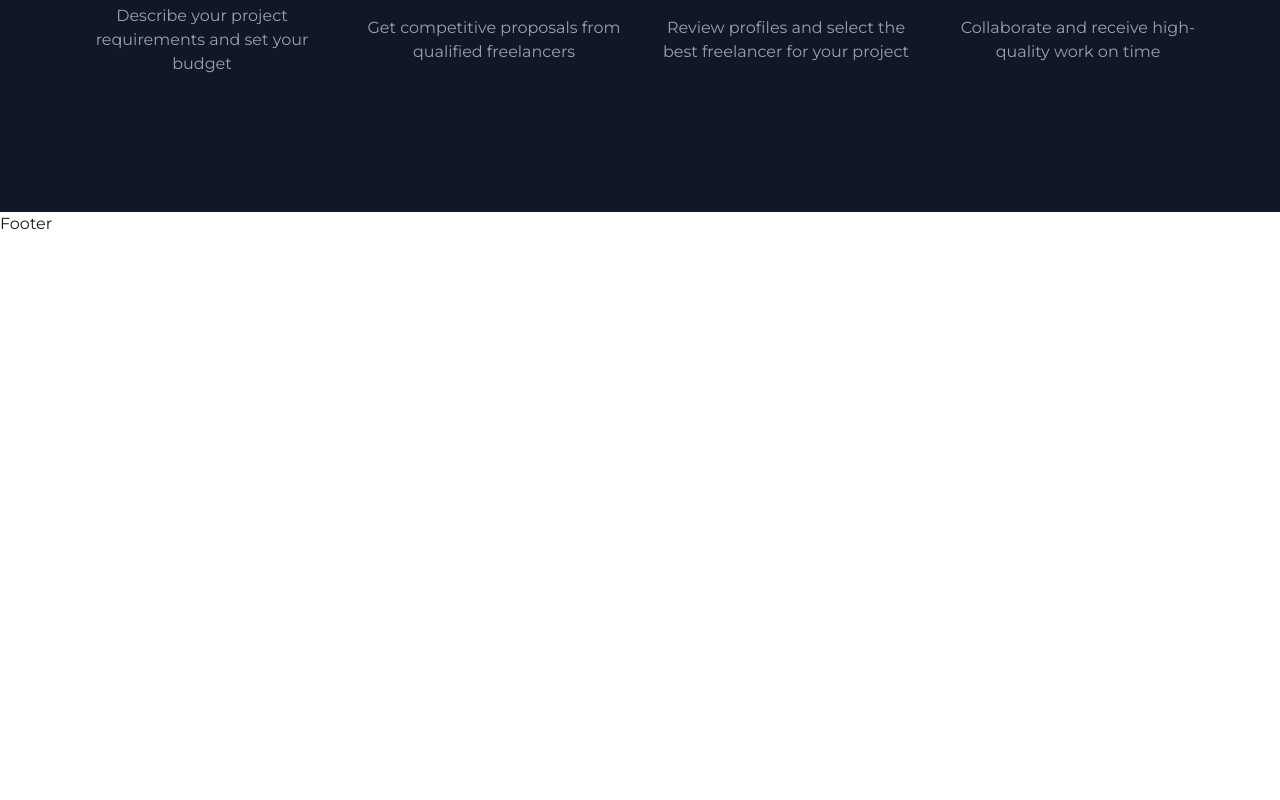
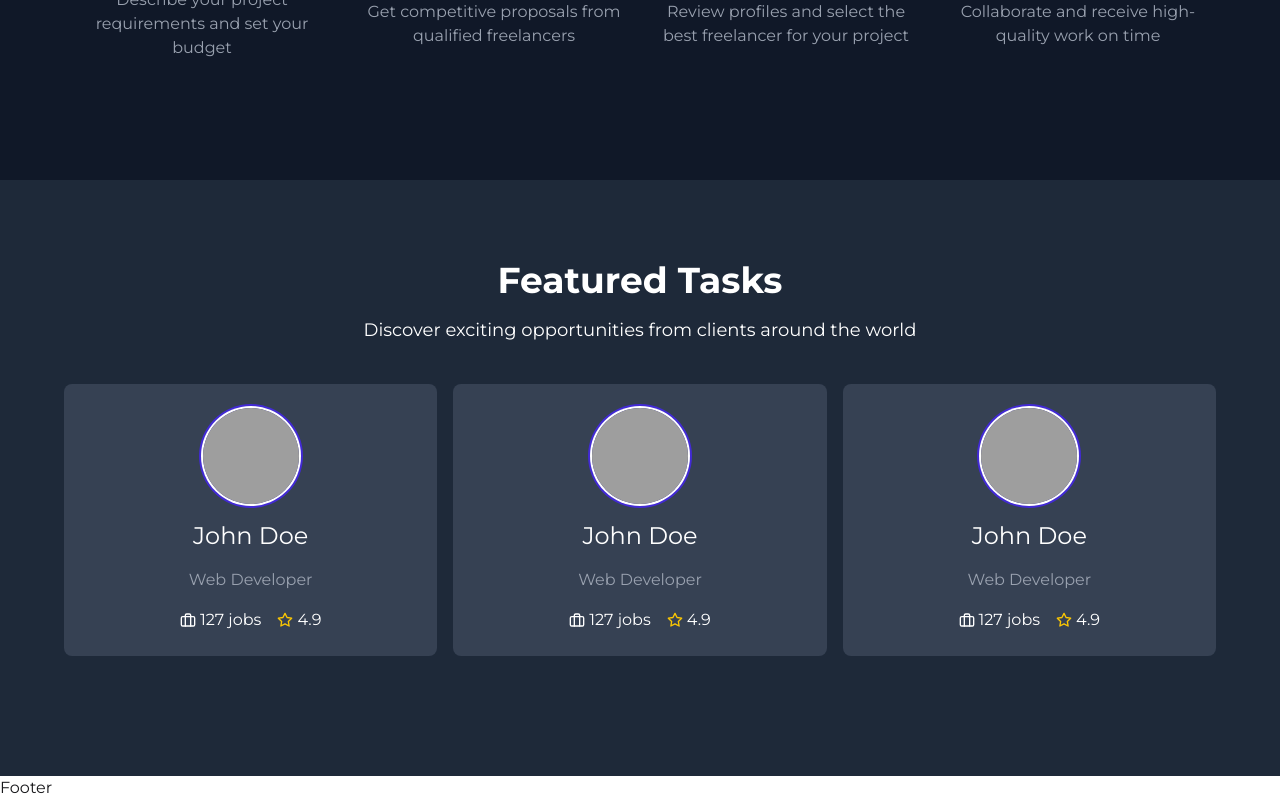
Before and after one commit to Ebadur-Rahman-Shohag/task-hub-client, a React (Vite) app: page / in a window 1280 px wide. Shown: the part 2148-2948 px from the top of the page. Before the commit the page ends 2384 px from the top, so only its background shows below. Built offline with nearby package versions, Linux system fonts and the light colour scheme; grey boxes are pictures that could not be loaded.

Commit message:
add TopRated and TopRatedCard components; integrate TopRated into Home page

```diff
--- a/src/components/HowWorksCard/HowWorksCard.jsx
+++ b/src/components/HowWorksCard/HowWorksCard.jsx
@@ -3,7 +3,7 @@ import React from 'react'
 function HowWorksCard({ title, description, color, number }) {
     console.log(color);
     return (
-        <div className='flex flex-col gap-4 justify-center items-center py-4'>
+        <div className='flex flex-col gap-4 justify-center items-center'>
             {/* number */}
             <div className={`w-16 h-16 rounded-full ${color} text-white flex justify-center items-center`}>
                 <p>{number}</p>
--- /dev/null
+++ b/src/components/TopRated/TopRated.jsx
@@ -0,0 +1,25 @@
+import React from "react";
+import TopRatedCard from "../TopRatedCard/TopRatedCard";
+
+function TopRated() {
+    return (
+        <div className="bg-[#1E2939] w-full py-20">
+            {/* title and description */}
+            <div className="w-full flex flex-col justify-center items-center gap-4 text-white">
+                <h1 className="text-4xl font-bold">Featured Tasks</h1>
+                <p className="text-lg">
+                    Discover exciting opportunities from clients around the world
+                </p>
+            </div>
+            {/* cards container */}
+            <div className='w-full grid grid-cols-3 gap-4 py-10  max-w-6xl mx-auto'>
+                <TopRatedCard />
+                <TopRatedCard />
+                <TopRatedCard />
+
+            </div>
+        </div>
+    );
+}
+
+export default TopRated;
--- /dev/null
+++ b/src/components/TopRatedCard/TopRatedCard.jsx
@@ -0,0 +1,24 @@
+import React from "react";
+import { FiBriefcase, FiStar } from "react-icons/fi";
+
+function TopRatedCard() {
+    return (
+        <div className="bg-[#364153] px-6 py-6 rounded-lg space-y-4 flex flex-col justify-center items-center">
+            {/* person image */}
+            <div className="avatar">
+                <div className="ring-primary ring-offset-base-100 w-24 rounded-full ring-2 ring-offset-2">
+                    <img src="https://img.daisyui.com/images/profile/demo/spiderperson@192.webp" />
+                </div>
+            </div>
+            {/* name */}
+            <h1 className="text-2xl text-white">John Doe</h1>
+            <p className="text-gray-400">Web Developer</p>
+            <div className="w-full flex justify-center items-center gap-4 text-white">
+                <p className="flex items-center gap-1"><FiBriefcase />127 jobs</p>
+                <p className="flex items-center gap-1"><FiStar className="text-yellow-400" />4.9</p>
+            </div>
+        </div>
+    );
+}
+
+export default TopRatedCard;
--- a/src/pages/Home/Home.jsx
+++ b/src/pages/Home/Home.jsx
@@ -2,6 +2,7 @@ import React from "react";
 import Banner from "../../components/Banner/Banner";
 import Featured from "../../components/Featured/Featured";
 import HowWorks from "../../components/HowWorks/HowWorks";
+import TopRated from "../../components/TopRated/TopRated";
 
 function Home() {
     return (
@@ -9,6 +10,7 @@ function Home() {
             <Banner />
             <Featured />
             <HowWorks />
+            <TopRated />
         </>
     );
 }
```
